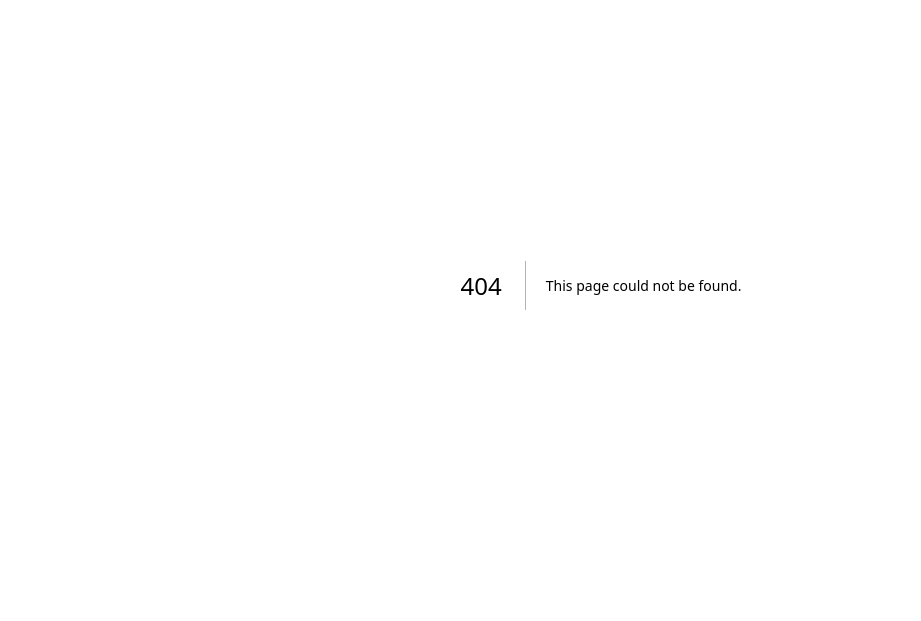
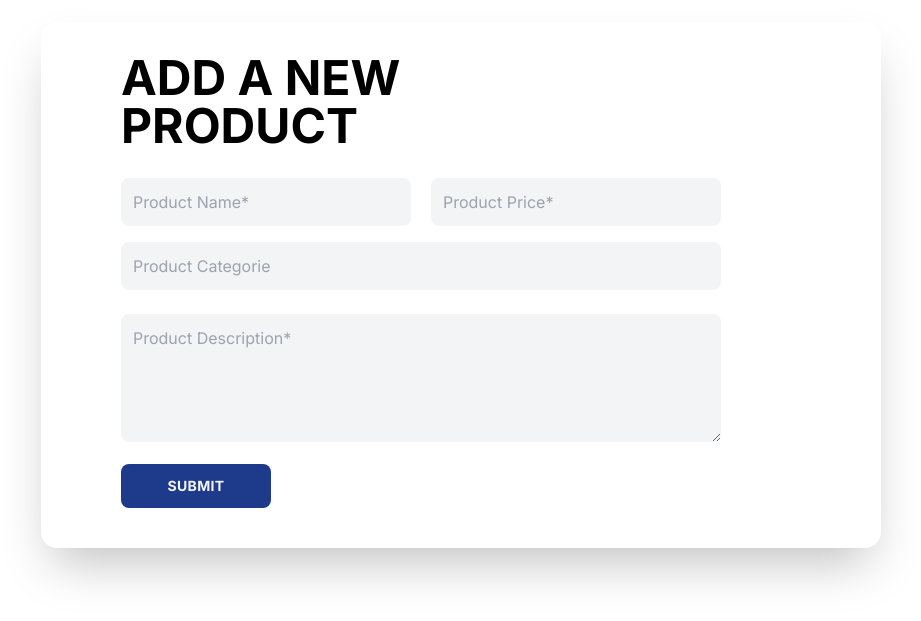
Before and after one commit to faissal17/next-Ecomerce, a Next.js app: page /product/create in a window 1280 px wide. Before the commit this address had no page. Shown: the part 115-736 px from the top of the page, without its empty margins (39-960 px from the left). Built offline with nearby package versions, Linux system fonts and the light colour scheme.

Commit message:
add create product page

```diff
--- /dev/null
+++ b/app/product/create/page.tsx
@@ -0,0 +1,50 @@
+import React from 'react';
+
+const page = () => {
+  return (
+    <div className="flex justify-center items-center w-screen h-screen bg-white">
+      <div className="container mx-auto my-4 px-4 lg:px-20">
+        <div className="w-full p-8 my-4 md:px-12 lg:w-9/12 lg:pl-20 lg:pr-40 mr-auto rounded-2xl shadow-2xl">
+          <div className="flex">
+            <h1 className="font-bold uppercase text-5xl">
+              Add a new <br /> Product
+            </h1>
+          </div>
+          <div className="grid grid-cols-1 gap-5 md:grid-cols-2 mt-5">
+            <input
+              className="w-full bg-gray-100 text-gray-900 mt-2 p-3 rounded-lg focus:outline-none focus:shadow-outline"
+              type="text"
+              placeholder="Product Name*"
+            />
+            <input
+              className="w-full bg-gray-100 text-gray-900 mt-2 p-3 rounded-lg focus:outline-none focus:shadow-outline"
+              type="number"
+              placeholder="Product Price*"
+            />
+          </div>
+          <input
+            className="w-full bg-gray-100 text-gray-900 mt-4 p-3 rounded-lg focus:outline-none focus:shadow-outline"
+            type="text"
+            placeholder="Product Categorie"
+          />
+          <div className="my-4">
+            <textarea
+              placeholder="Product Description*"
+              className="w-full h-32 bg-gray-100 text-gray-900 mt-2 p-3 rounded-lg focus:outline-none focus:shadow-outline"
+            ></textarea>
+          </div>
+          <div className="my-2 w-1/2 lg:w-1/4">
+            <button
+              className="uppercase text-sm font-bold tracking-wide bg-blue-900 text-gray-100 p-3 rounded-lg w-full
+                      focus:outline-none focus:shadow-outline"
+            >
+              Submit
+            </button>
+          </div>
+        </div>
+      </div>
+    </div>
+  );
+};
+
+export default page;
--- a/src/product/component/Card.tsx
+++ b/src/product/component/Card.tsx
@@ -4,6 +4,7 @@ import React, { useEffect, useState } from 'react';
 import Image from 'next/image';
 import { GetAllProducts, DeleteProduct } from '../Api/productApi';
 import { Product } from '../models/productModel';
+import Swal from 'sweetalert2';
 
 const Card = () => {
   const [products, setProducts] = useState<Product[]>([]);
@@ -37,7 +38,10 @@ const Card = () => {
         setProducts((prevProducts) =>
           prevProducts.filter((product) => product.id !== productId.id),
         );
+        Swal.fire('Deleted!', 'Product has been deleted.', 'success');
         console.log('Product deleted');
+      } else {
+        Swal.fire('Error', 'Failed to delete the Product.', 'error');
       }
     } catch (error) {
       console.error(error);
@@ -60,8 +64,10 @@ const Card = () => {
             />
           </div>
           <div className="px-6 py-4">
-            <div className="font-bold text-xl mb-2">{product.name}</div>
-            <p className="text-gray-700 text-base h-20 overflow-hidden truncate">
+            <div className="font-bold text-xl mb-2 truncate">
+              {product.name}
+            </div>
+            <p className="text-gray-700 text-base h-20 truncate">
               {product.description}
             </p>
           </div>
@@ -72,11 +78,16 @@ const Card = () => {
               </span>
             )}
           </div>
-          <div className="px-6 py-4">
+          <div className="px-6 py-4 flex justify-between">
             <p className="text-blue-800 text-lg font-semibold">
               Price: ${product.price}
             </p>
-            <button onClick={() => handleDelete(product.id)}>delete</button>
+            <button
+              className="ml-2 text-red-600 hover:text-red-900 font-bold"
+              onClick={() => handleDelete(product.id)}
+            >
+              Delete
+            </button>
           </div>
         </div>
       ))}
--- a/src/product/models/productModel.tsx
+++ b/src/product/models/productModel.tsx
@@ -1,5 +1,4 @@
 export interface Product {
-  _id: any;
   id: number;
   name: string;
   price: number;
```
